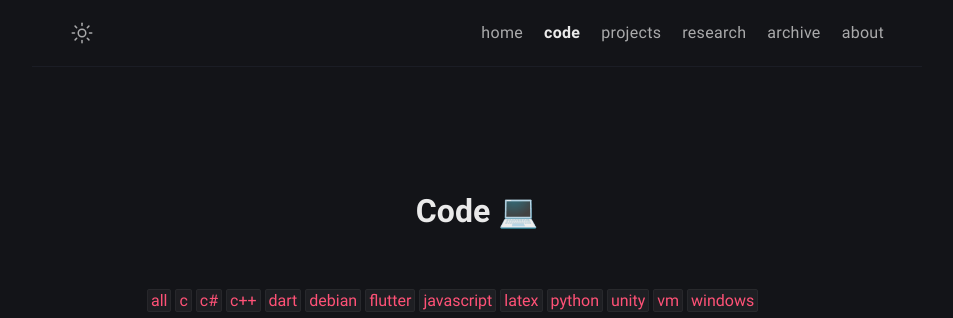
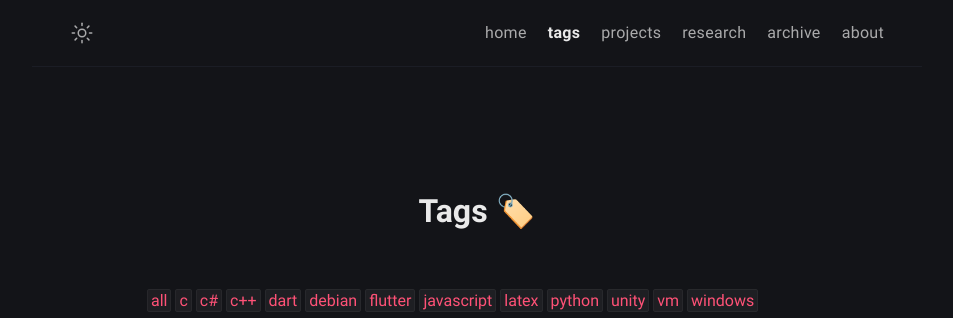
Before and after one commit to jeffmur/dev, a Jekyll site: the page built from tags.html, in a window 1280 px wide. Shown: the top 318 px of the page, without its empty margins (163-1116 px from the left). Built offline with Jekyll 4.4.1, drawn with Linux system fonts in a browser that asks for light colours.

Commit message:
code -> tags

```diff
--- a/_config.yml
+++ b/_config.yml
@@ -16,8 +16,6 @@ author:
   username: jeffmur
   github: jeffmur
   linkedin: jeffmurjr
-  # twitter: twitter_username
-  # facebook: facebook_username
   email: root@jeffmur.dev
   avatar: /assets/img/avatar.jpg
   resume: /assets/pdf/Murray-Jeffrey-Resume.pdf
--- a/_data/menus.yml
+++ b/_data/menus.yml
@@ -2,7 +2,7 @@
   url: /
   external: false
 
-- title: code
+- title: tags
   url: /tags/
   external: false
 
--- a/tags.html
+++ b/tags.html
@@ -1,5 +1,5 @@
 ---
-title: Code 💻
+title: Tags 🏷️
 permalink: /tags/
 layout: page
 excerpt: Sorted article by programming languages.
```
